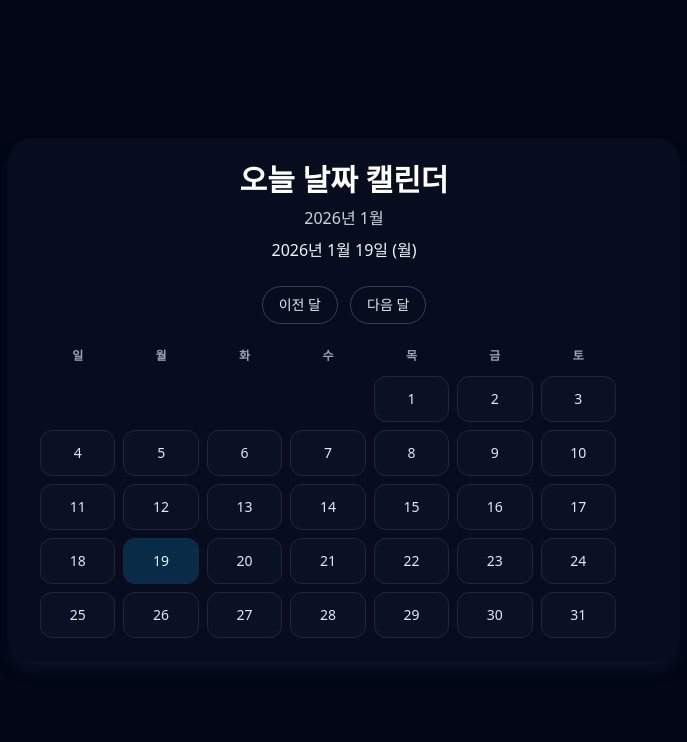
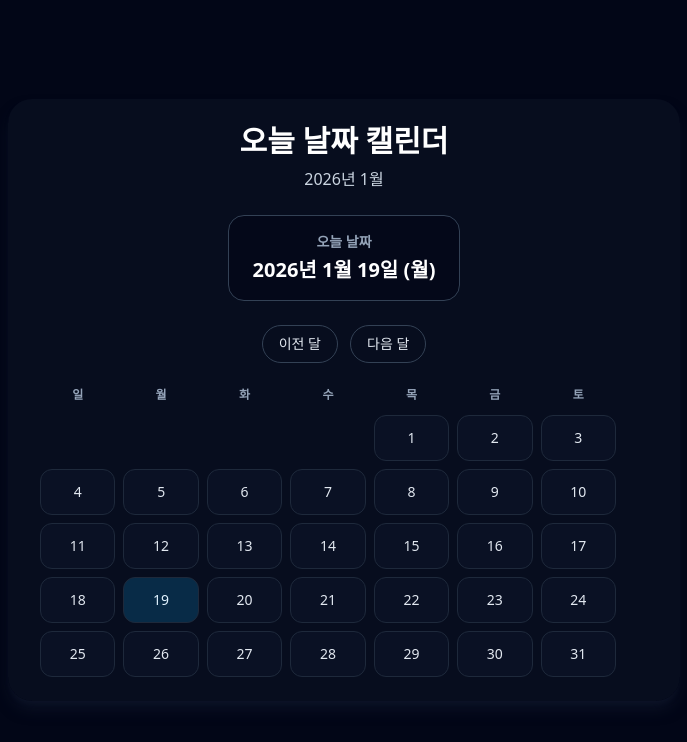
Before and after one commit to bloomspes/CodingLife, a React (Vite) app in the folder 20260118/: page / in a window 1280 px wide. Shown: the top 742 px of the page, without its empty margins (296-983 px from the left). Built offline with nearby package versions, Linux system fonts and the light colour scheme.

Commit message:
오늘 날짜 영역 분리
오늘 날짜를 별도 카드 영역으로 분리해 강조한다.
화면 정보 구조를 명확히 하려는 목적이다.

```diff
--- a/20260118/src/routes/index.tsx
+++ b/20260118/src/routes/index.tsx
@@ -46,8 +46,13 @@ function HomePage() {
           <p className="mt-2 text-base text-slate-300">
             {currentYear}년 {currentMonth}월
           </p>
-          <p className="mt-2 text-base text-slate-100">{todayText}</p>
         </header>
+        <div className="flex items-center justify-center">
+          <div className="rounded-2xl border border-slate-700 bg-slate-950/60 px-6 py-4">
+            <p className="text-sm font-semibold text-slate-400">오늘 날짜</p>
+            <p className="mt-1 text-xl font-semibold text-white">{todayText}</p>
+          </div>
+        </div>
         <div className="flex flex-wrap items-center justify-center gap-3">
           <button
             type="button"
```
